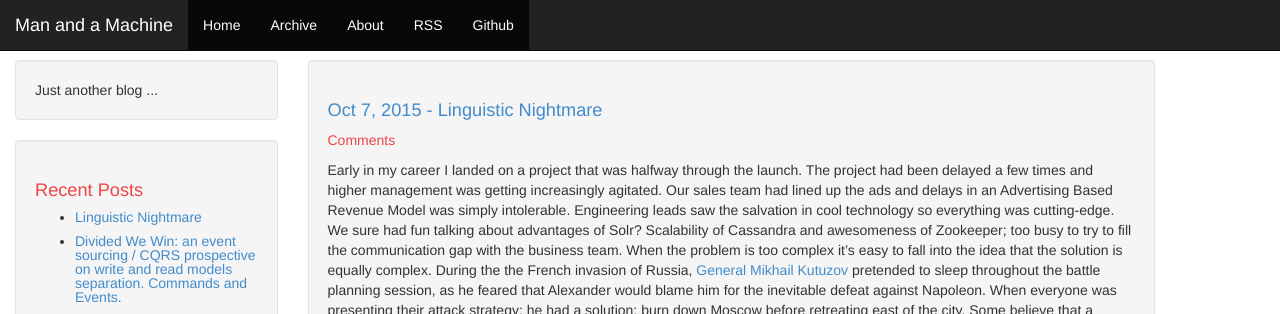
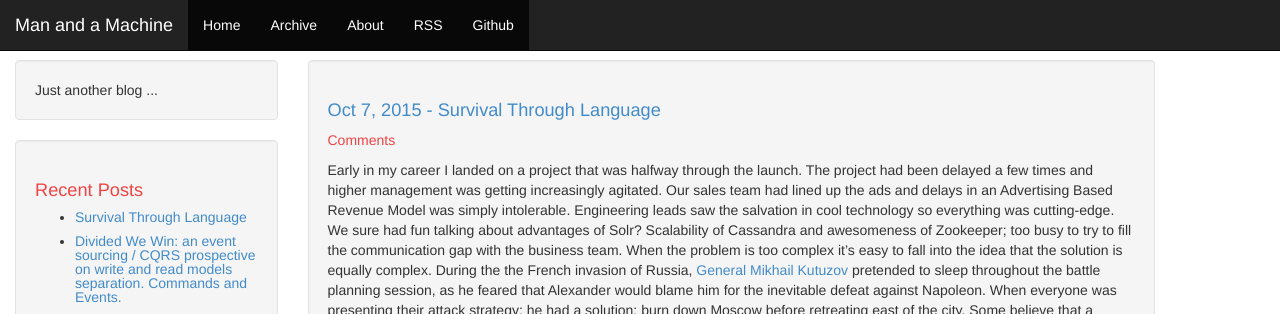
Before and after one commit to esfand-r/esfand-r.github.com, a Jekyll site: the page built from _posts/2015-10-07-linguistic-nightmare.markdown, in a window 1280 px wide and 1224 px high. Shown: the top 314 px of the window. Built offline with Jekyll 4.4.1, drawn with Linux system fonts in a browser that asks for light colours; Markdown is read by kramdown in place of the engine named in the settings; comment, search, counter and statistics services are not loaded.

Commit message:
Updated 2015-10-07-linguistic-nightmare.markdown

```diff
--- a/_posts/2015-10-07-linguistic-nightmare.markdown
+++ b/_posts/2015-10-07-linguistic-nightmare.markdown
@@ -1,6 +1,6 @@
 ---
 layout: post
-title: Linguistic Nightmare
+title: Survival Through Language
 published: true
 categories: articles
 tags:
```
